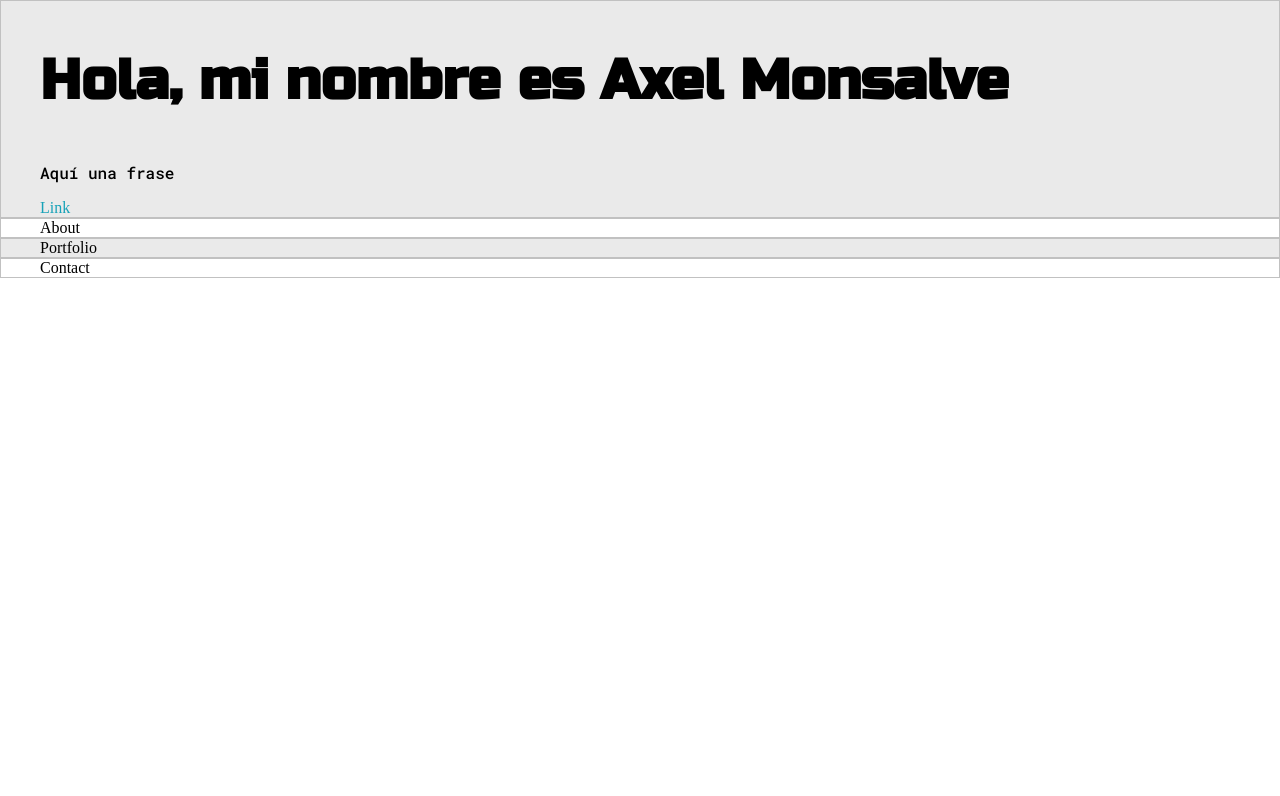
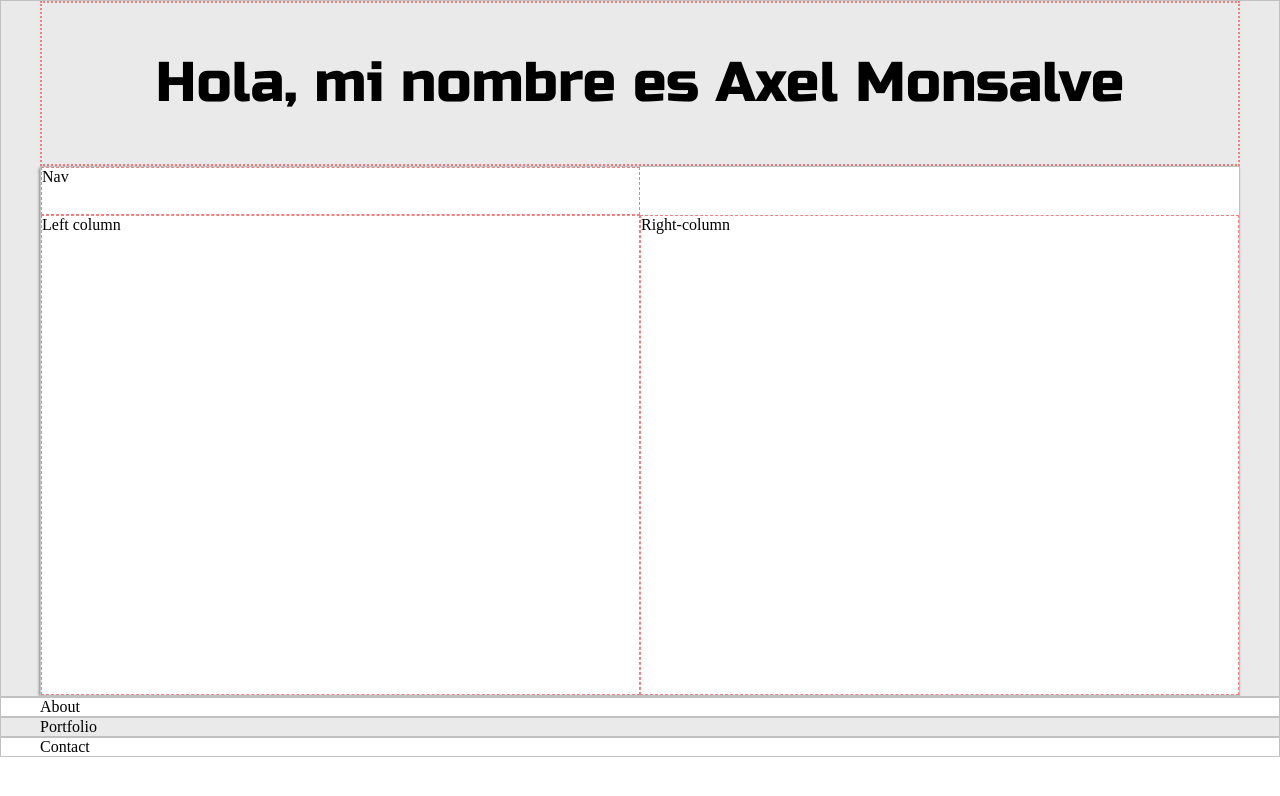
Before and after one commit to axmonsalve/portfolio, a plain HTML site: page index.html in a window 1280 px wide. Drawn offline with Linux system fonts and the light colour scheme.

Commit message:
first grid areas

```diff
--- a/default.css
+++ b/default.css
@@ -24,6 +24,8 @@ h6,
 strong {
   color: var(--mainText);
   font-family: 'Russo One', sans-serif;
+  font-weight: 500;
+  ;
 }
 
 p,
@@ -86,6 +88,44 @@ h6 {
   margin: 0 auto;
 }
 
+.greeting-wrapper {
+  display: grid;
+  border: 2px dotted lightcoral;
+  min-height: 10em;
+  justify-content: center;
+  align-content: center;
+}
+
+.intro-wrapper {
+  background-color: var(--secondaryColor);
+  border: 1px solid var(--borderColor);
+  -webkit-box-shadow: -1px 1px 3px -1px rgba(0, 0, 0, 0.75);
+  -moz-box-shadow: -1px 1px 3px -1px rgba(0, 0, 0, 0.75);
+  box-shadow: -1px 1px 3px -1px rgba(0, 0, 0, 0.75);
+  display: grid;
+  grid-template-columns: 1fr 1fr;
+  grid-template-rows: 3em 30em;
+  grid-template-areas:
+    'nav-wrapper nav-wapper'
+    'left-column right-column'
+  ;
+}
+
+.nav-wrapper {
+  grid-area: nav-wrapper;
+  border: 1px dashed lightcoral;
+}
+
+.left-column {
+  grid-area: left-column;
+  border: 1px dashed lightcoral;
+}
+
+.right-column {
+  grid-area: right-column;
+  border: 1px dashed lightcoral;
+}
+
 @media screen and (max-width: 1200px) {
   .main-container {
     width: 95%;
--- a/index.html
+++ b/index.html
@@ -14,9 +14,16 @@
   <body>
     <section class="s1">
       <div class="main-container">
-        <h1>Hola, mi nombre es Axel Monsalve</h1>
-        <p>Aquí una frase</p>
-        <a href="#">Link</a>
+        <div class="greeting-wrapper">
+          <h1>Hola, mi nombre es Axel Monsalve</h1>
+        </div>
+        <!-- <p>Aquí una frase</p>
+        <a href="#">Link</a> -->
+        <div class="intro-wrapper">
+          <div class="nav-wrapper">Nav</div>
+          <div class="left-column">Left column</div>
+          <div class="right-column">Right-column</div>
+        </div>
       </div>
     </section>
 
```
